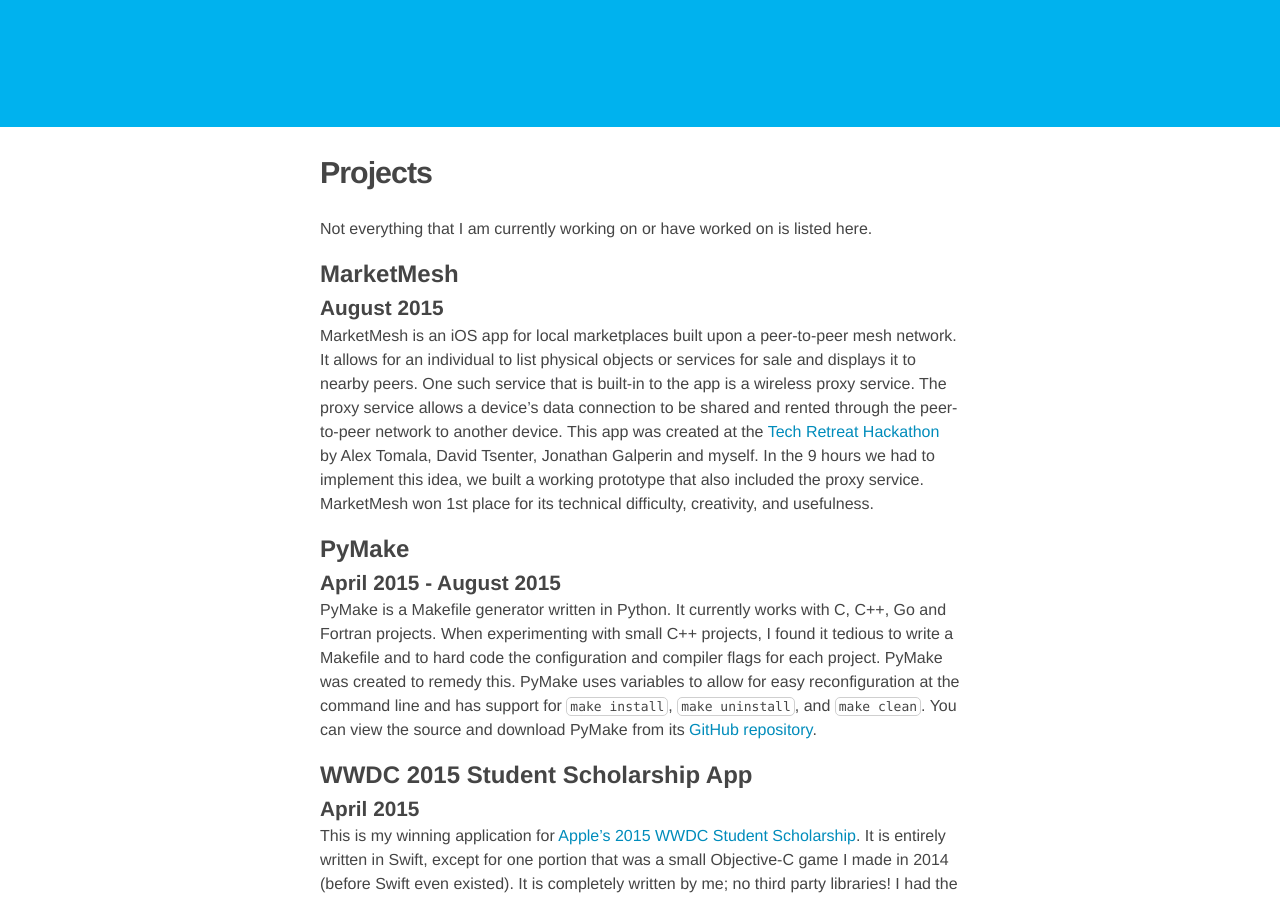
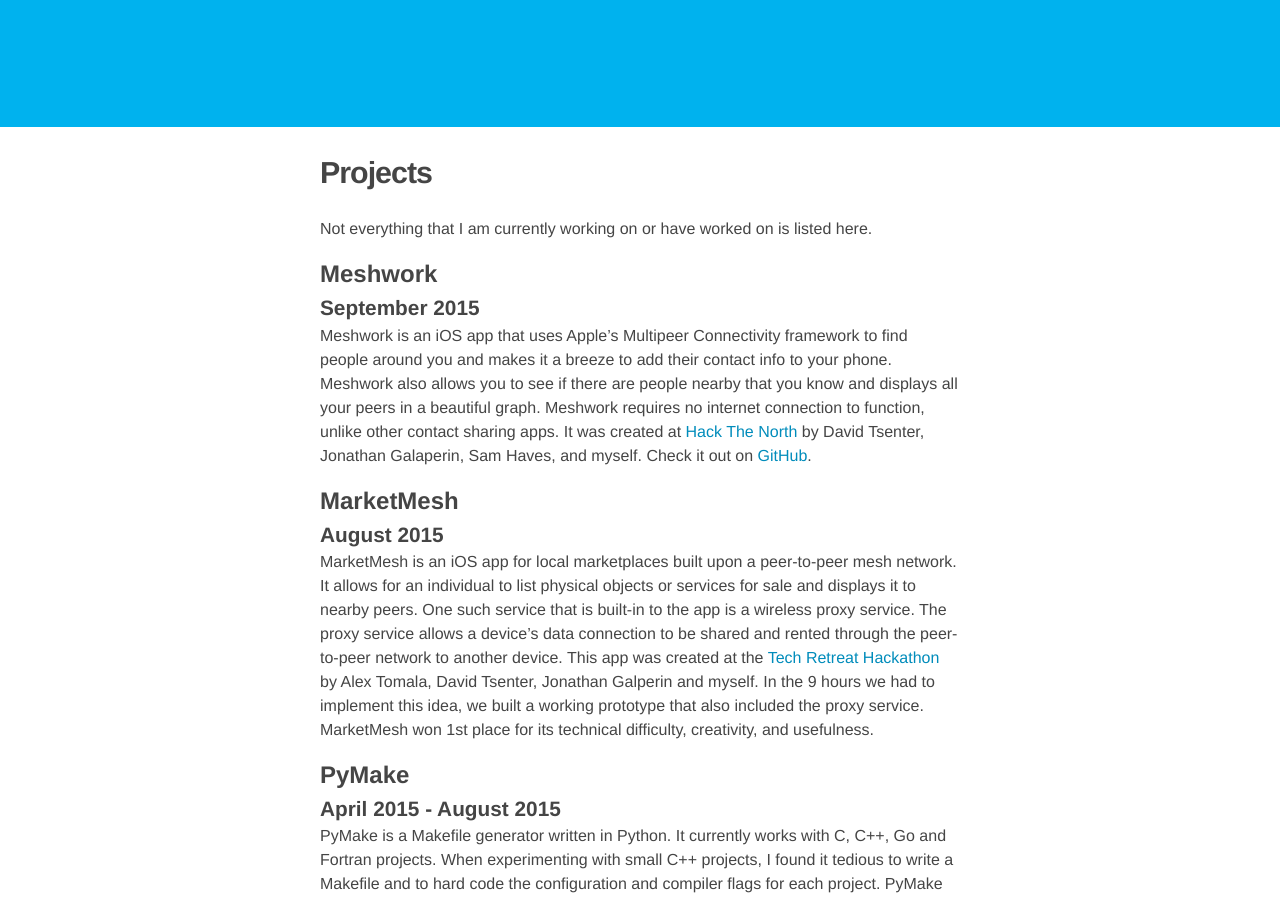
Before and after one commit to Melinysh/melinysh.github.io, a Jekyll site: the page built from projects.md, in a window 1280 px wide and 900 px high, scrolled down 323 px. Built offline with Jekyll 4.4.1, drawn with Linux system fonts in a browser that asks for light colours; nearby versions of some CDN libraries; Markdown is read by kramdown in place of the engine named in the settings.

Commit message:
Added Meshwork project

```diff
--- a/projects.md
+++ b/projects.md
@@ -4,6 +4,10 @@
 permalink: /projects/
 ---
 Not everything that I am currently working on or have worked on is listed here.
+
+## Meshwork
+### September 2015
+Meshwork is an iOS app that uses Apple's Multipeer Connectivity framework to find people around you and makes it a breeze to add their contact info to your phone. Meshwork also allows you to see if there are people nearby that you know and displays all your peers in a beautiful graph. Meshwork requires no internet connection to function, unlike other contact sharing apps. It was created at [Hack The North](http://hackthenorth.com) by David Tsenter, Jonathan Galaperin, Sam Haves, and myself. Check it out on [GitHub](https://github.com/Melinysh/Meshwork).
 
 ## MarketMesh
 ### August 2015
```
